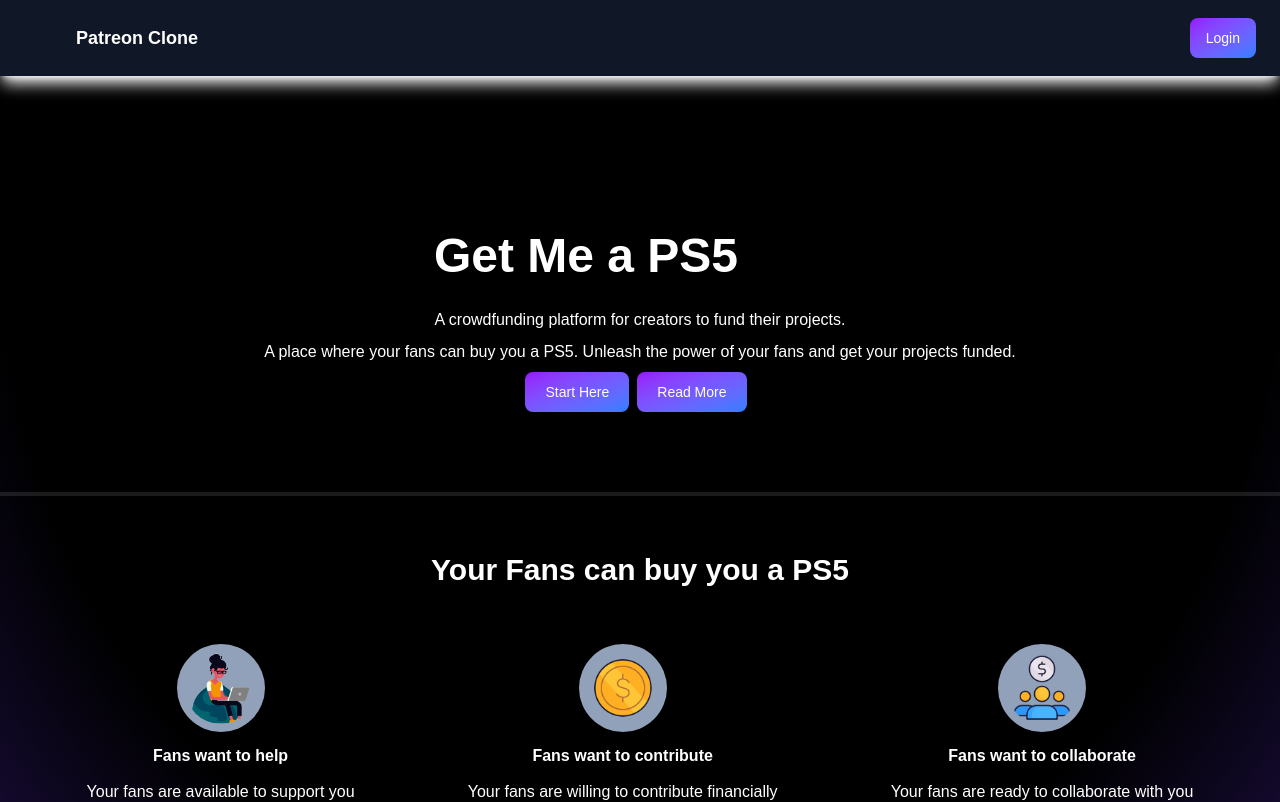
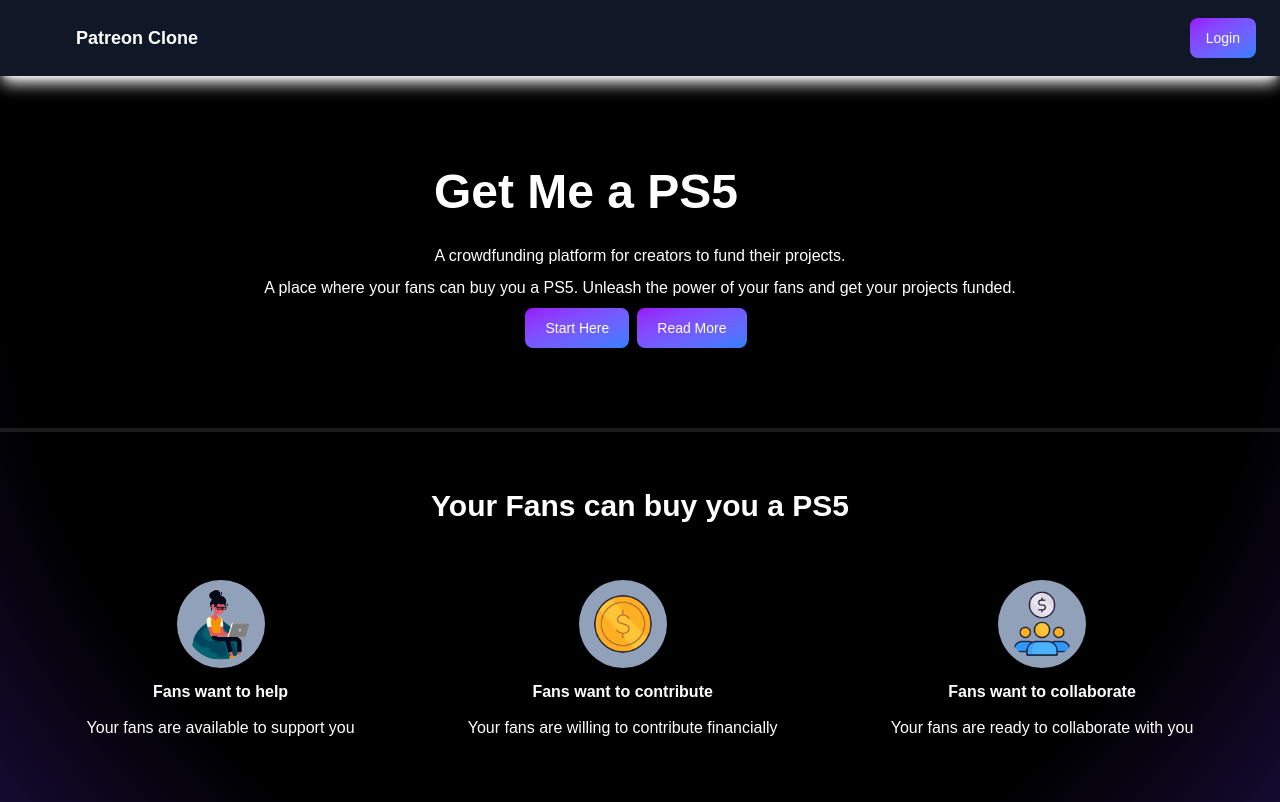
Before and after one commit to raunitkumar652005-debug/Patreon-clone, a Next.js app: page / in a window 1280 px wide. Shown: the top 802 px of the page. Built offline with nearby package versions, Linux system fonts and the light colour scheme; no server answers.

Commit message:
Made navbar fixed

```diff
--- a/app/layout.js
+++ b/app/layout.js
@@ -18,7 +18,7 @@
         <SessionWrapper>
           <Navbar />
 
-          <main className="pt-16 min-h-screen  [background:radial-gradient(125%_125%_at_50%_10%,#000_40%,#63e_100%)]  text-white">
+          <main className=" min-h-screen  [background:radial-gradient(125%_125%_at_50%_10%,#000_40%,#63e_100%)]  text-white">
 
             {children}
           </main>
```
